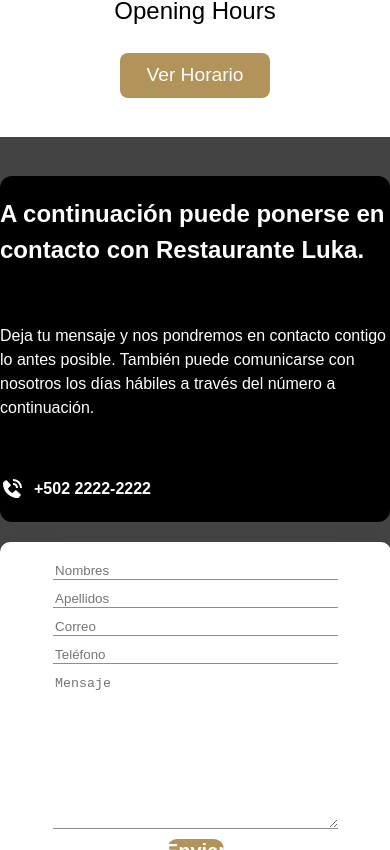
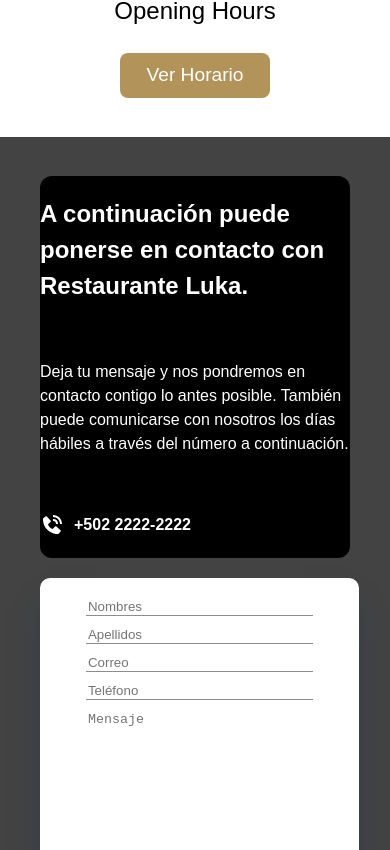
Before and after one commit to Kojimena/luka, a React (Vite) app: page / in a window 390 px wide. Shown: the part 1954-2804 px from the top of the page. Built offline with nearby package versions, Linux system fonts and the light colour scheme.

Commit message:
Update PrincipalPage.css

```diff
--- a/src/pages/PrincipalPage/PrincipalPage.css
+++ b/src/pages/PrincipalPage/PrincipalPage.css
@@ -387,7 +387,7 @@
     }
 
     .contact{
-       padding: 0;
+       padding: 40px;
     }
 
     .contact__content__info__container{
```
